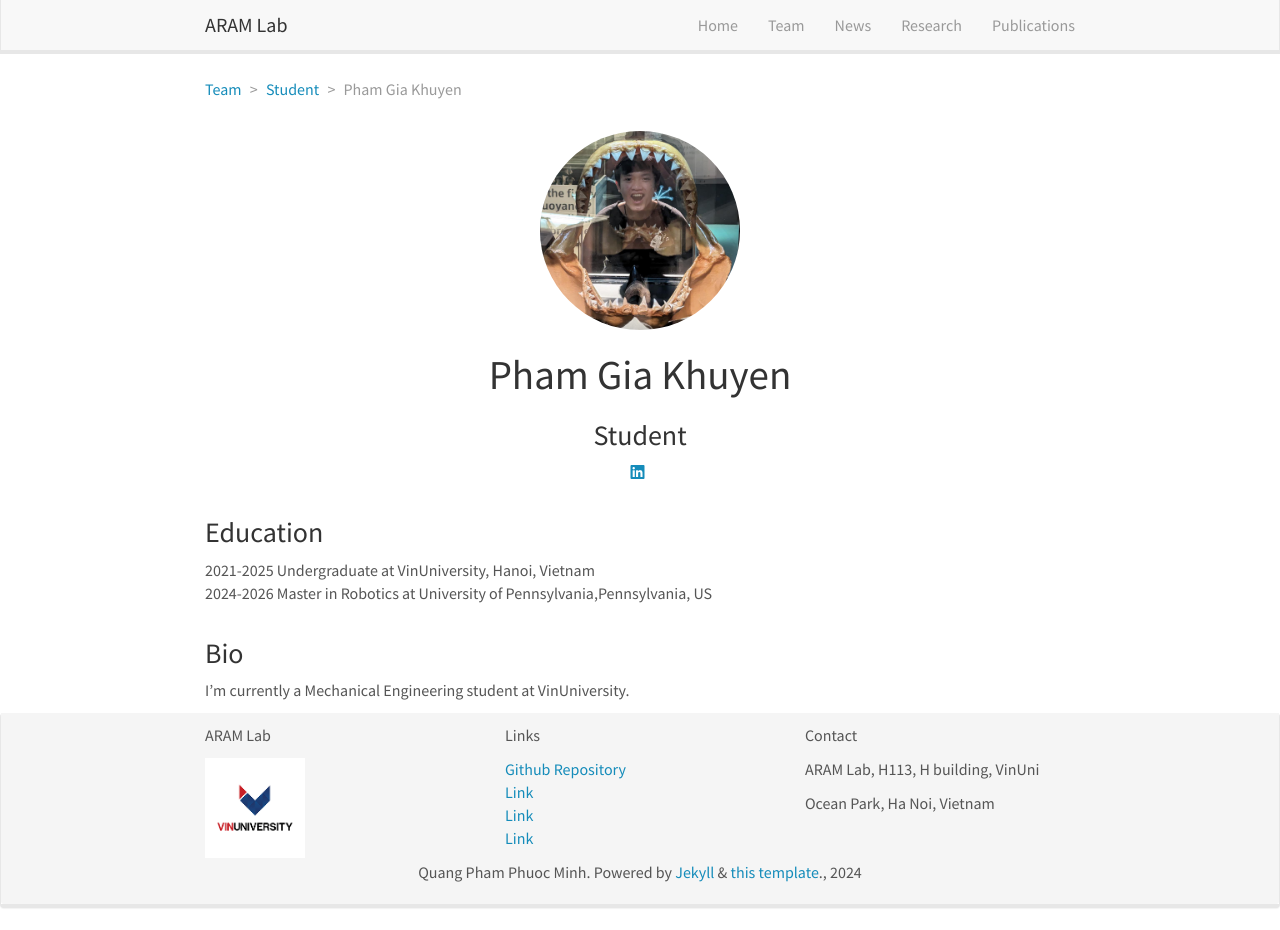
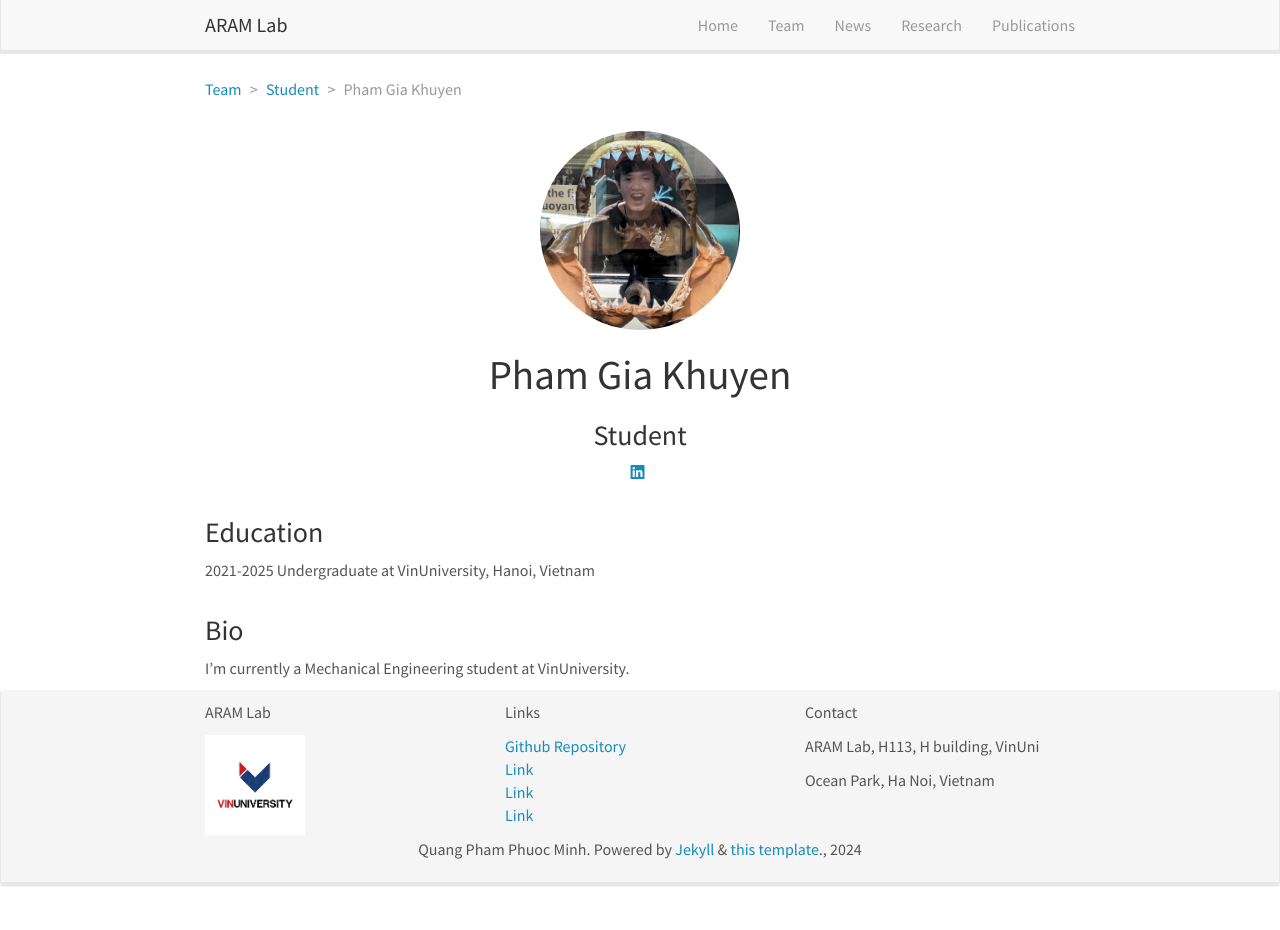
Before and after one commit to quangpham2006/ARAM, a Jekyll site: the page built from _pages/team/_posts/2024-06-07-researcher-student_5_PGKhuyen.md, in a window 1280 px wide and 930 px high. Built offline with Jekyll 4.4.1, drawn with Linux system fonts in a browser that asks for light colours; nearby versions of some CDN libraries.

Commit message:
em Khuyen

```diff
--- a/_pages/team/_posts/2024-06-07-researcher-student_5_PGKhuyen.md
+++ b/_pages/team/_posts/2024-06-07-researcher-student_5_PGKhuyen.md
@@ -15,7 +15,7 @@ social:
     # research-gate: https://www.researchgate.net/
 education:
  - 2021-2025 Undergraduate at VinUniversity, Hanoi, Vietnam
- - 2024-2026 Master in Robotics at University of Pennsylvania,Pennsylvania, US
+#  - 2024-2026 Master in Robotics at University of Pennsylvania,Pennsylvania, US
 
 ---
 
```
